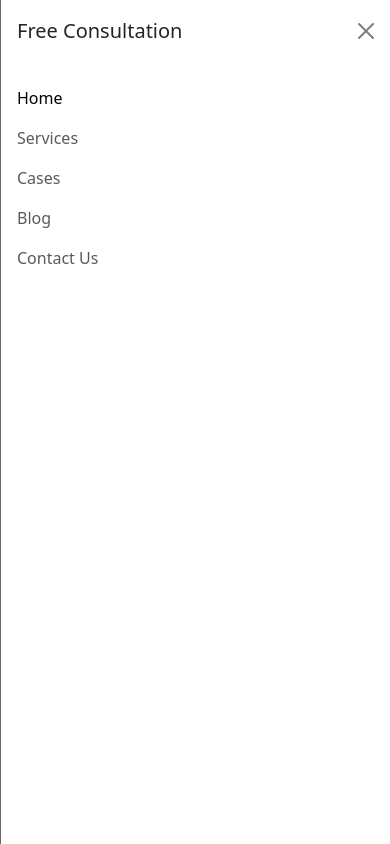
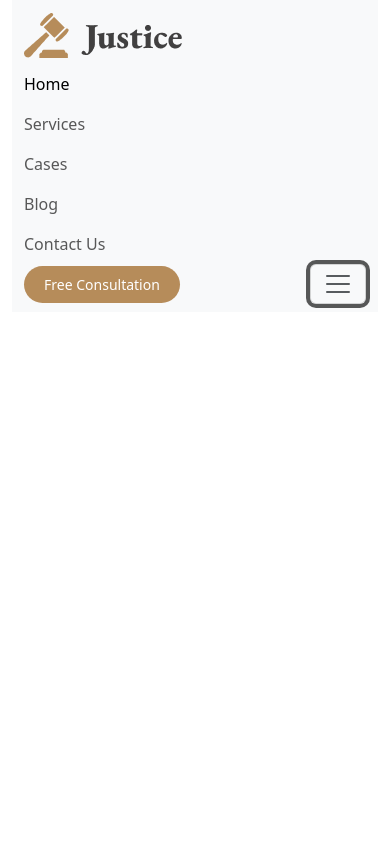
Before and after one commit to Saifulbabu50/khadijz-web-bd, a plain HTML site: page index.html in a window 390 px wide. Both pictures are taken after a click on the button "Toggle navigation". Drawn offline with nearby package versions, Linux system fonts and the light colour scheme.

Commit message:
nav seskass

```diff
--- a/index.html
+++ b/index.html
@@ -7,18 +7,14 @@
     <link href="https://cdn.jsdelivr.net/npm/bootstrap@5.3.3/dist/css/bootstrap.min.css" rel="stylesheet" integrity="sha384-QWTKZyjpPEjISv5WaRU9OFeRpok6YctnYmDr5pNlyT2bRjXh0JMhjY6hW+ALEwIH" crossorigin="anonymous">
     <link rel="stylesheet" href="style/st.css">
   </head>
-  <body>
-    <nav class="navbar navbar-expand-lg fixed-top">
+  <body class="container-lg">
+    <header>
+      <nav class="navbar navbar-expand-lg bg-body-tertiary">
         <div class="container-fluid">
-          <a class="navbar-brand" href="#"><img src="images/logo2.png" alt=""></a>
+          <a class="navbar-brand me-auto" href="#"><img src="images/logo2.png" alt=""></a>
 
-          <div class="offcanvas offcanvas-end" tabindex="-1" id="offcanvasNavbar" aria-labelledby="offcanvasNavbarLabel">
-            <div class="offcanvas-header">
-              <h5 class="offcanvas-title" id="offcanvasNavbarLabel">Free Consultation</h5>
-              <button type="button" class="btn-close" data-bs-dismiss="offcanvas" aria-label="Close"></button>
-            </div>
-            <div class="offcanvas-body">
-              <ul class="navbar-nav justify-content-center flex-grow-1 pe-3">
+          <div class="collapse navbar-collapse" id="navbarSupportedContent">
+            <ul class="navbar-nav  justify-content-center flex-grow-1 pe-3">
               <li class="nav-item">
                 <a class="nav-link mx-lg-2 active" aria-current="page" href="#">Home</a>
               </li>
@@ -36,14 +32,13 @@
               </li>
             </ul>
           </div>
-          </div>
           <a href="#" class="login-button">Free Consultation</a>
-          <button class="navbar-toggler" type="button" data-bs-toggle="offcanvas" data-bs-target="#offcanvasNavbar" aria-controls="offcanvasNavbar" aria-label="Toggle navigation">
+          <button class="navbar-toggler" type="button" data-bs-toggle="collapse" data-bs-target="#navbarSupportedContent" aria-controls="navbarSupportedContent" aria-expanded="false" aria-label="Toggle navigation">
             <span class="navbar-toggler-icon"></span>
           </button>
         </div>
       </nav>
-
+    </header>
     <!-- bootstrap js -->
     <script src="https://cdn.jsdelivr.net/npm/bootstrap@5.3.3/dist/js/bootstrap.bundle.min.js" integrity="sha384-YvpcrYf0tY3lHB60NNkmXc5s9fDVZLESaAA55NDzOxhy9GkcIdslK1eN7N6jIeHz" crossorigin="anonymous"></script>
   </body>
```
Also changed, not shown: style/st.css (line endings or trailing spaces). Lines whose indentation alone changed are shown as unchanged.
